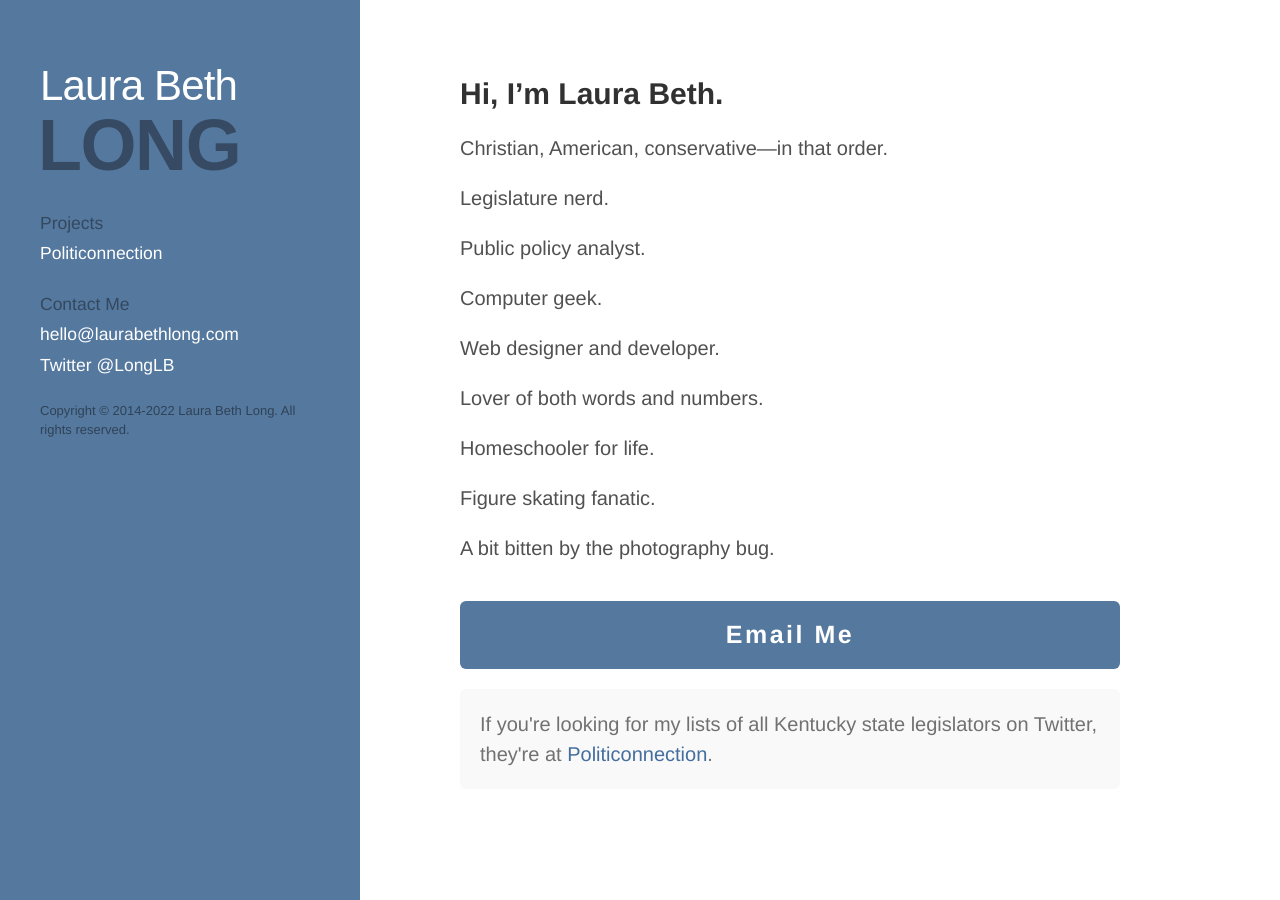
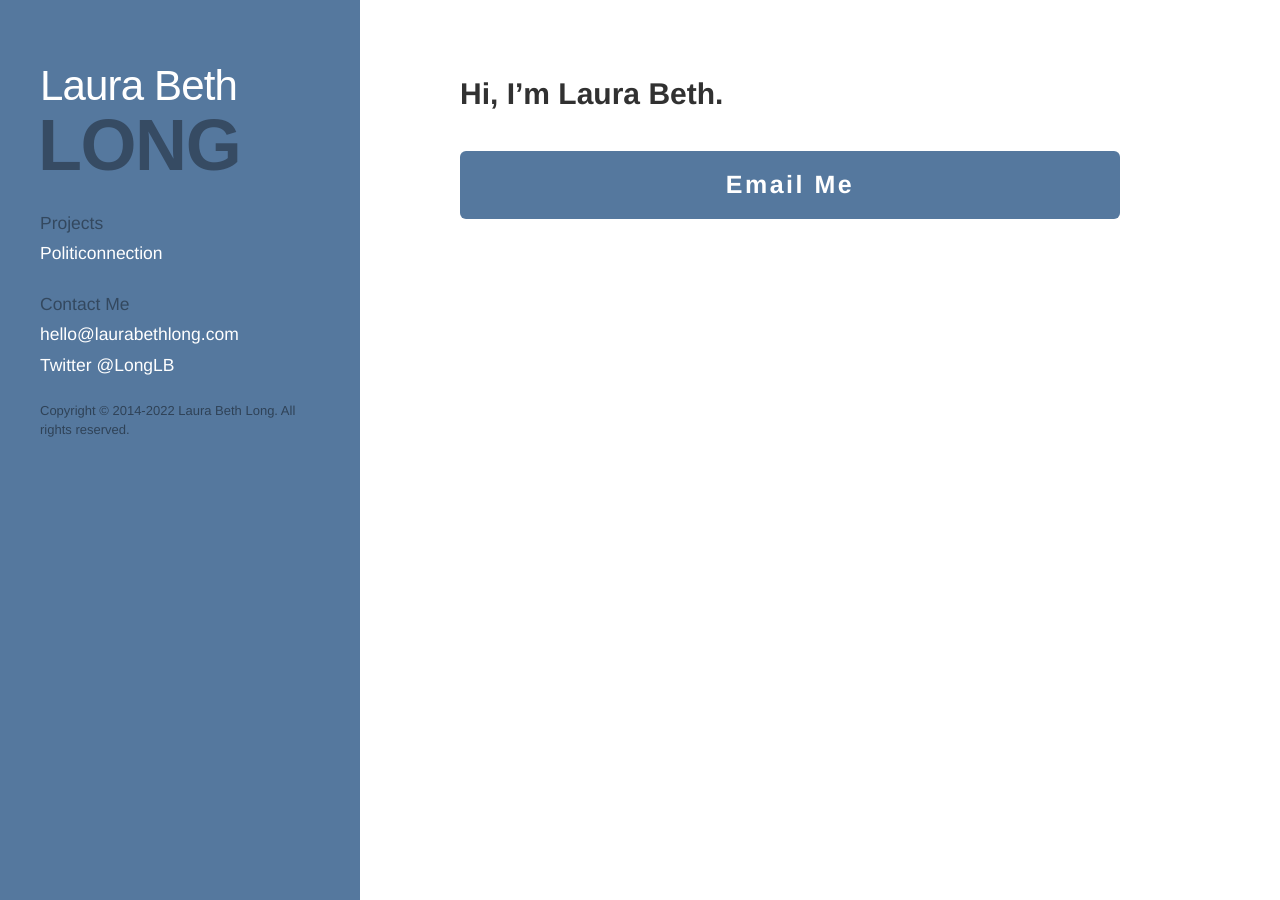
Before and after one commit to LauraBethLong/LauraBethLong.github.io, a Jekyll site: the page built from index.html, in a window 1280 px wide. Built offline with Jekyll 4.4.1, drawn with Linux system fonts in a browser that asks for light colours; some web fonts are replaced.

Commit message:
Update index.html - simplify home page
Removed most content, leaving only "Hi, I'm Laura Beth." and the "Email Me" button link

```diff
--- a/index.html
+++ b/index.html
@@ -5,15 +5,5 @@ title: Home
 
 <article>
 	<h2>Hi, I&rsquo;m Laura Beth.</h2>
-	<p>Christian, American, conservative—in that order.</p>
-	<p>Legislature nerd.</p>
-	<p>Public policy analyst.</p>
-	<p>Computer geek.</p>
-	<p>Web designer and developer.</p>
-	<p>Lover of both words and numbers.</p>
-	<p>Homeschooler for life.</p>
-	<p>Figure skating fanatic.</p>
-	<p>A bit bitten by the photography bug.</p>
 	<p><a href="mailto:&#104;&#101;&#108;&#108;&#111;&#64;&#108;&#97;&#117;&#114;&#97;&#98;&#101;&#116;&#104;&#108;&#111;&#110;&#103;&#46;&#99;&#111;&#109;" title="email me" class="button">Email Me</a></p>
-	<p class="box shaded">If you're looking for my lists of all Kentucky state legislators on Twitter, they're at <a href="http://politiconnection.github.io" title="Politiconnection">Politiconnection</a>.</p>
 </article>
```
